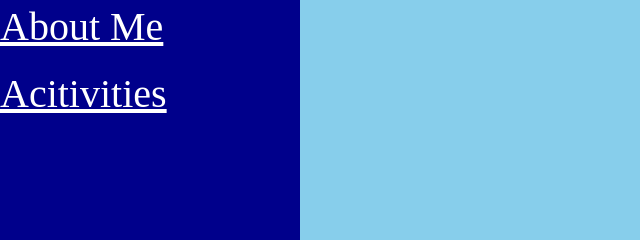
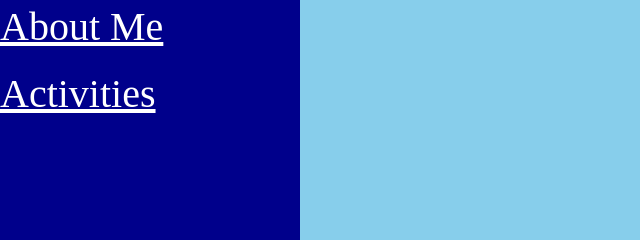
Before and after one commit to JayrieL24/Jayriel24, a plain HTML site: page index.html in a window 1280 px wide. Shown: the part 150-390 px from the top of the page, 0-640 px from the left. Drawn offline with Linux system fonts and the light colour scheme; a web font is replaced by a local one.

Commit message:
Update index.html

```diff
--- a/index.html
+++ b/index.html
@@ -14,14 +14,14 @@
   <div>
     <a class="ban1" href="#home"> Home </a></h1>
      <a class="ban2" href="#aboutme"> About Me </a></li>
-       <a class="ban3" href="#Activities"> Acitivities </a></li>
+       <a class="ban3" href="#Activities"> Activities </a></li>
         </div>
 
      <div class="home" id="home">
        <img class="koi" src="Assests/img/Koi.jpg" alt="Koi">
          </div>
 
-          <div class="activities" id="Acitivities">
+          <div class="activities" id="Activities">
             <a class="Act1" href="/Jayriel24.github.io/Activities/winefestival/winefestival.html"> Winefestival</a>
             <a class="Act2" href="/Jayriel24.github.io/Activities/daviesburger/daviesburger.html"> DaviesBurger</a>
             <a class="Act3" href="/Jayriel24.github.io/Activities/fashion/fashion.html"> Fashion </a>
```
